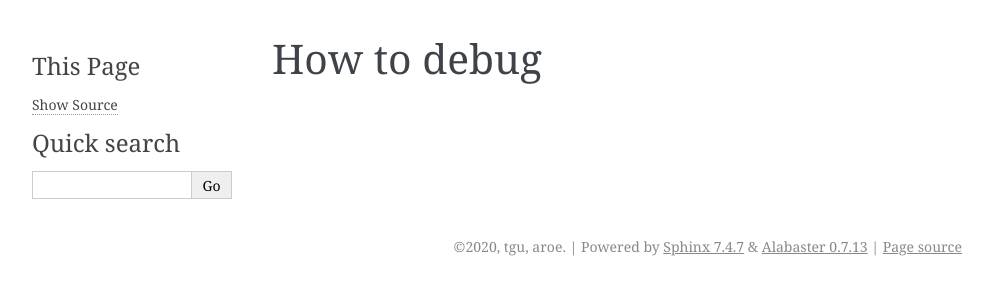
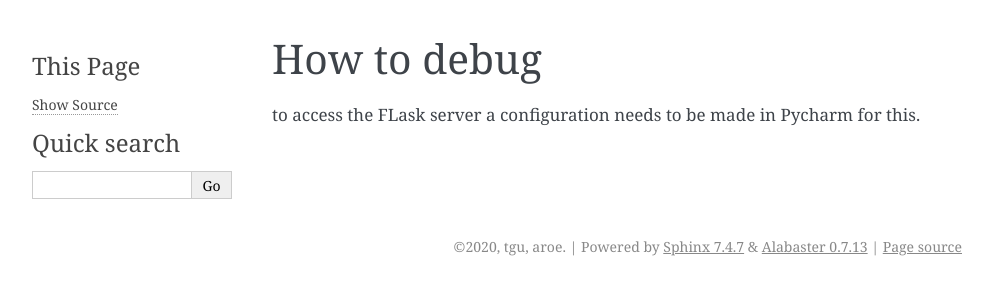
Before and after one commit to aroelo/ncp_docker, a Sphinx documentation site: the page built from sphinx_documentation/source/debugging.rst, in a window 1280 px wide. Shown: the top 300 px of the page, without its empty margins (148-1141 px from the left). Built offline with Sphinx 7.4.7, drawn with Linux system fonts in a browser that asks for light colours.

Commit message:
Update sphinx_documentation/source/debugging.rst

```diff
--- a/sphinx_documentation/source/debugging.rst
+++ b/sphinx_documentation/source/debugging.rst
@@ -1,2 +1,3 @@
 How to debug
 ======================
+to access the FLask server a configuration needs to be made in Pycharm for this.
```
